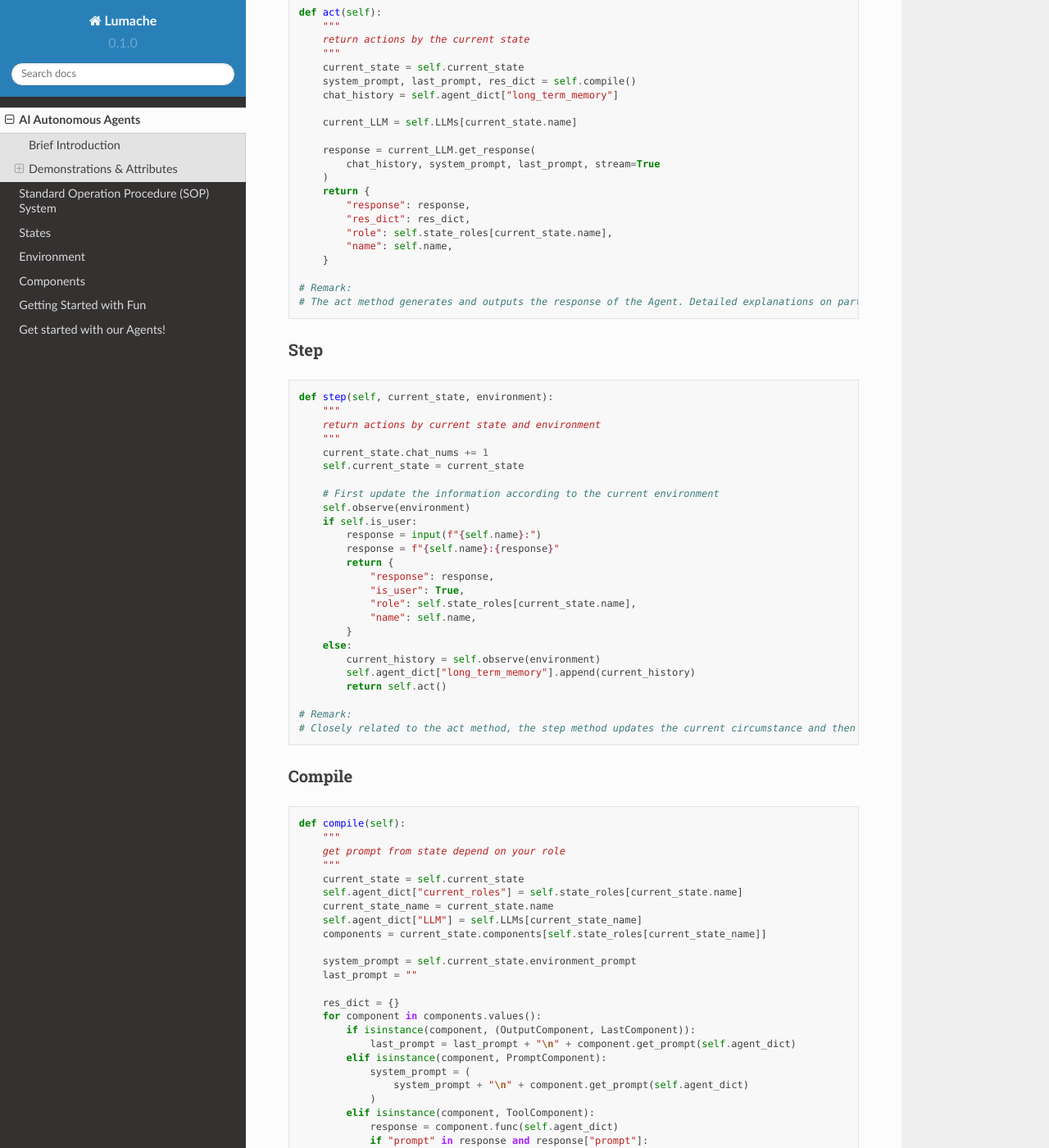
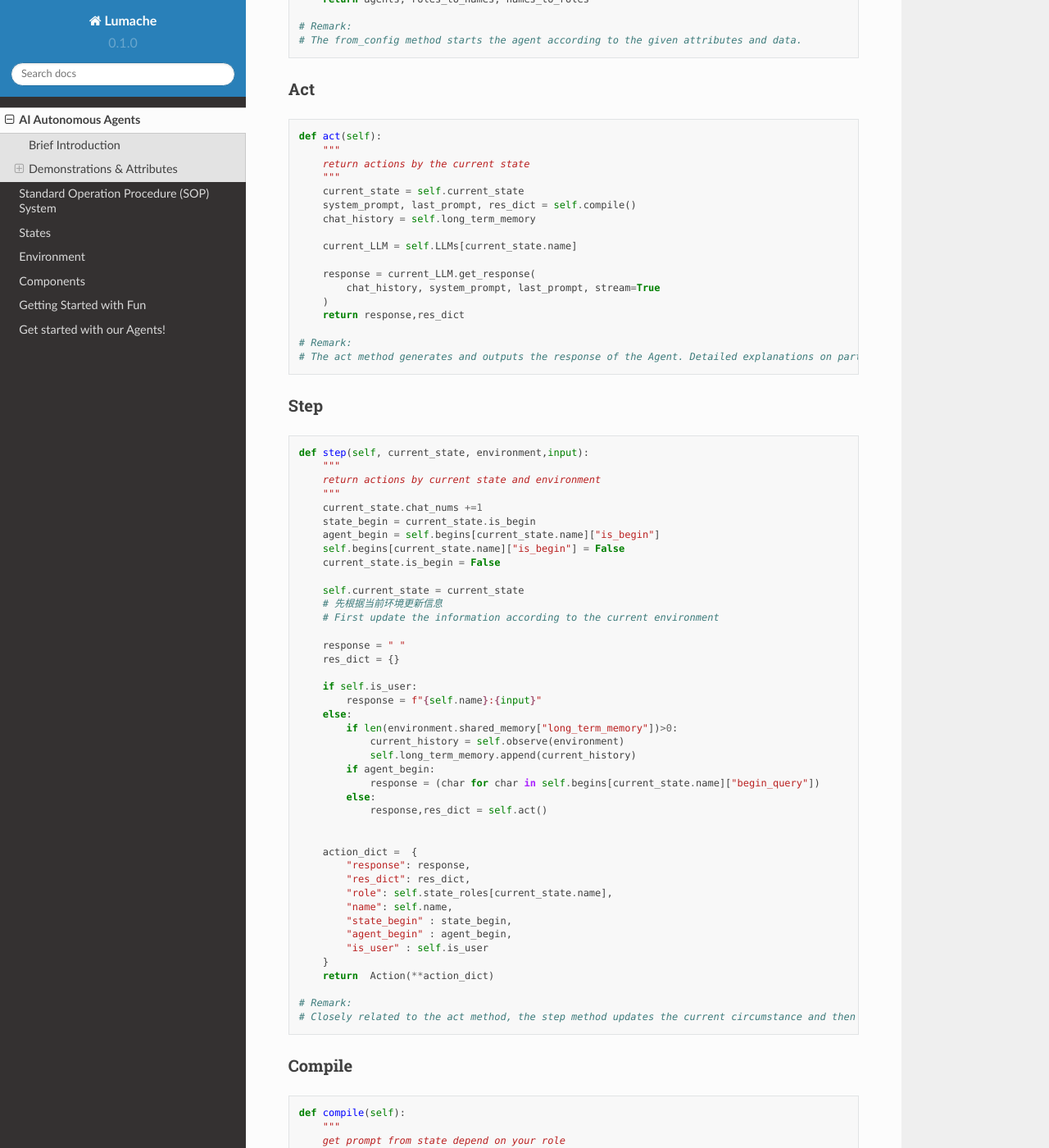
Before and after one commit to StephenQSstarThomas/Agents-Documentation-trial-1, a Sphinx documentation site: the page built from docs/source/agent.rst, in a window 1280 px wide and 1400 px high, scrolled down 1833 px. Shown: the whole window at 82% size. Built offline with Sphinx 7.4.7 and the Read the Docs theme 2.0.0, drawn with Linux system fonts in a browser that asks for light colours; some of the changed text lies outside the part shown.

Commit message:
Update agent.rst

```diff
--- a/docs/source/agent.rst
+++ b/docs/source/agent.rst
@@ -21,26 +21,24 @@ Basic Codes
 
         # Agent should have args: agents,states
         def __init__(self, name, agent_state_roles, **kwargs) -> None:
-            self.state_roles = agent_state_roles
-            self.name = name
-            self.LLMs = kwargs["LLMs"]
-            self.is_user = kwargs["is_user"]
+        self.state_roles = agent_state_roles
+        self.name = name
 
-            self.long_term_memory = []
-            self.short_term_memory = ""
-            self.current_state = None
-            self.agent_dict = {
-                "name": name,
-                "style" : kwargs["style"],
-                "current_roles": "",
-                "long_term_memory": self.long_term_memory,
-                "short_term_memory": self.short_term_memory,
-
-            }
+        self.style = kwargs["style"]
+        self.LLMs = kwargs["LLMs"]
+        self.LLM = None
+        self.is_user = kwargs["is_user"]
+        self.begins = kwargs["begins"] if "begins" in kwargs else False
+        self.current_role = ""
+        self.long_term_memory = []
+        self.short_term_memory = ""
+        self.relevant_history = ""
+        self.current_state = None
+        self.first_speak = True
 
     # Remark:
     # content : The Agent's whole prompt. See clear definition and explanation in our Components Part!
-    # agent_state : Chatting memories of the Agent. We will also manifest the methods which target the chatting history in our SOP System Part. All of the attached attributes, such as roles, names, etc will be thoroughly explained in the SOP part.
+    # state_roles : The role Agent plays in different states.
 
 Methods
 ~~~~~~~
@@ -50,17 +48,22 @@ From_config
 
 .. code:: python
 
+    @classmethod
     def from_config(cls, config_path):
         with open(config_path) as f:
             config = json.load(f)
         roles_to_names = {}
         names_to_roles = {}
         agents = {}
-        user_names = json.loads(os.environ["User_Roles"]) if "User_Roles" in os.environ else []
+        user_names = json.loads(os.environ["User_Names"]) if "User_Names" in os.environ else []
         for agent_name, agent_dict in config["agents"].items():
             agent_state_roles = {}
             agent_LLMs = {}
+            agent_begins = {}
             for state_name, agent_role in agent_dict["roles"].items():
+
+                agent_begins[state_name] = {}
+
                 if state_name not in roles_to_names:
                     roles_to_names[state_name] = {}
                 if state_name not in names_to_roles:
@@ -69,6 +72,11 @@ From_config
                 names_to_roles[state_name][agent_name] = agent_role
                 agent_state_roles[state_name] = agent_role
                 current_state = config["states"][state_name]
+
+                current_state_begin_role = current_state["begin_role"] if "begin_role" in current_state else current_state["roles"][0]
+                agent_begins[state_name]["is_begin"] = current_state_begin_role==agent_role if "begin_role" in current_state else False
+                agent_begins[state_name]["begin_query"] = current_state["begin_query"] if "begin_query" in current_state else " "
+
                 LLM_type = (
                     current_state["agent_states"][agent_role]["LLM_type"]
                     if "LLM_type" in current_state["agent_states"][agent_role]
@@ -80,13 +88,14 @@ From_config
                             **current_state["agent_states"][agent_role]["LLM"]
                         )
                     else:
-                        agent_LLMs[state_name] = OpenAILLM(model="gpt-3.5-turbo-16k-0613", temperature=0.3, log_path=f"logs/{agent_name}")
+                        agent_LLMs[state_name] = OpenAILLM(model = "gpt-3.5-turbo-16k-0613",temperature=0.3,log_path=f"logs/{agent_name}")
             agents[agent_name] = cls(
                 agent_name,
                 agent_state_roles,
                 LLMs=agent_LLMs,
                 is_user=agent_name in user_names,
-                style=agent_dict["style"]
+                style = agent_dict["style"],
+                begins = agent_begins
             )
         return agents, roles_to_names, names_to_roles
 
@@ -104,19 +113,14 @@ Act
         """
         current_state = self.current_state
         system_prompt, last_prompt, res_dict = self.compile()
-        chat_history = self.agent_dict["long_term_memory"]
+        chat_history = self.long_term_memory
 
         current_LLM = self.LLMs[current_state.name]
 
         response = current_LLM.get_response(
             chat_history, system_prompt, last_prompt, stream=True
         )
-        return {
-            "response": response,
-            "res_dict": res_dict,
-            "role": self.state_roles[current_state.name],
-            "name": self.name,
-        }
+        return response,res_dict
 
     # Remark:
     # The act method generates and outputs the response of the Agent. Detailed explanations on particular attributes will be shown afterwards.
@@ -126,28 +130,45 @@ Step
 
 .. code:: python
 
-    def step(self, current_state, environment):
+    def step(self, current_state, environment,input):
         """
         return actions by current state and environment
         """
-        current_state.chat_nums += 1
+        current_state.chat_nums +=1
+        state_begin = current_state.is_begin
+        agent_begin = self.begins[current_state.name]["is_begin"]
+        self.begins[current_state.name]["is_begin"] = False
+        current_state.is_begin = False
+
         self.current_state = current_state
+        # 先根据当前环境更新信息
+        # First update the information according to the current environment
 
-        # First update the information according to the current environment
-        self.observe(environment)
+        response = " "
+        res_dict = {}
+
         if self.is_user:
-            response = input(f"{self.name}:")
-            response = f"{self.name}:{response}"
-            return {
-                "response": response,
-                "is_user": True,
-                "role": self.state_roles[current_state.name],
-                "name": self.name,
-            }
+            response = f"{self.name}:{input}"
         else:
-            current_history = self.observe(environment)
-            self.agent_dict["long_term_memory"].append(current_history)
-            return self.act()
+            if len(environment.shared_memory["long_term_memory"])>0:
+                current_history = self.observe(environment)
+                self.long_term_memory.append(current_history)
+            if agent_begin:
+                response = (char for char in self.begins[current_state.name]["begin_query"])
+            else:
+                response,res_dict = self.act()
+
+
+        action_dict =  {
+            "response": response,
+            "res_dict": res_dict,
+            "role": self.state_roles[current_state.name],
+            "name": self.name,
+            "state_begin" : state_begin,
+            "agent_begin" : agent_begin,
+            "is_user" : self.is_user
+        }
+        return  Action(**action_dict)
 
     # Remark:
     # Closely related to the act method, the step method updates the current circumstance and then returns the response of an Agent. Detailed explanations on particular attributes will be shown afterwards.
@@ -162,9 +183,9 @@ Compile
         get prompt from state depend on your role
         """
         current_state = self.current_state
-        self.agent_dict["current_roles"] = self.state_roles[current_state.name]
+        self.current_roles = self.state_roles[current_state.name]
         current_state_name = current_state.name
-        self.agent_dict["LLM"] = self.LLMs[current_state_name]
+        self.LLM = self.LLMs[current_state_name]
         components = current_state.components[self.state_roles[current_state_name]]
 
         system_prompt = self.current_state.environment_prompt
@@ -173,16 +194,15 @@ Compile
         res_dict = {}
         for component in components.values():
             if isinstance(component, (OutputComponent, LastComponent)):
-                last_prompt = last_prompt + "\n" + component.get_prompt(self.agent_dict)
+                last_prompt = last_prompt + "\n" + component.get_prompt(self)
             elif isinstance(component, PromptComponent):
                 system_prompt = (
-                    system_prompt + "\n" + component.get_prompt(self.agent_dict)
+                    system_prompt + "\n" + component.get_prompt(self)
                 )
             elif isinstance(component, ToolComponent):
-                response = component.func(self.agent_dict)
+                response = component.func(self)
                 if "prompt" in response and response["prompt"]:
                     last_prompt = last_prompt + "\n" + response["prompt"]
-                self.agent_dict.update(response)
                 res_dict.update(response)
         return system_prompt, last_prompt, res_dict
 
@@ -203,6 +223,7 @@ Observe
         current_role = self.state_roles[current_state.name]
         current_component_dict = current_state.components[current_role]
 
+
         if environment.environment_type == "compete":
             current_long_term_memory = environment.shared_memory["long_term_memory"][environment.current_chat_history_idx:]
             current_chat_embbedings = environment.shared_memory["chat_embeddings"][environment.current_chat_history_idx:]
@@ -210,25 +231,20 @@ Observe
             current_long_term_memory = environment.shared_memory["long_term_memory"]
             current_chat_embbedings = environment.shared_memory["chat_embeddings"]
 
-        # total memory observed
-        current_memory = "Here's what you need to know(Remember, this is just information, Try not to repeat what's inside):\n<information>\n"
 
         # relevant_memory
-        relevant_memory = "The relevant chat history are as follows:\n<relevant_history>"
-        query = current_long_term_memory[-1]
+        query = current_long_term_memory[-1].content
 
-        key_history = get_key_history(
+        relevant_memory = get_relevant_history(
             query,
             current_long_term_memory[:-1],
             current_chat_embbedings[:-1],
         )
-        for history in key_history:
-            relevant_memory += (
-                f"{history.send_name}({history.send_role}):{history.content}\n"
-            )
+        relevant_memory = Memory.get_chat_history(relevant_memory)
 
-        relevant_memory += "<relevant_history>\n"
-        self.agent_dict["relevant_history"] = relevant_memory
+        relevant_memory = eval(Agent_observe_relevant_memory)
+        self.relevant_memory = relevant_memory
+
 
         # get new conversation
         last_conversation_idx = -1
@@ -237,7 +253,7 @@ Observe
                 last_conversation_idx = i
 
         if last_conversation_idx == -1:
-            new_conversation = current_long_term_memory
+            new_conversation =current_long_term_memory
         elif (
             last_conversation_idx
             == len(current_long_term_memory) - 1
@@ -248,31 +264,29 @@ Observe
                 last_conversation_idx + 1 :
             ]
 
+
         # get chat history from new conversation
         conversations = Memory.get_chat_history(new_conversation)
+
 
         if len(current_long_term_memory) % MAX_CHAT_HISTORY == 0:
             # get summary
             summary_prompt = (
                 current_state.summary_prompt[current_role]
                 if current_state.summary_prompt
-                else f"""your name is {self.name}, your role is {current_component_dict["style"].role}, your task is {current_component_dict["task"].task}.\n"""
+                else f"""your name is {self.name},your role is{current_component_dict["style"].role},your task is {current_component_dict["task"].task}.\n"""
             )
-            summary_prompt += """Please summarize and extract the information you need based on past key information \n<information>\n {self.short_term_memory} and new chat_history as follows: <new chat>\n"""
-            summary_prompt += conversations + "</new chat>\n"
+            summary_prompt =eval(Agent_summary_system_prompt)
             response = self.LLMs[current_state.name].get_response(None, summary_prompt)
             summary = ""
             for res in response:
                 summary += res
-            self.agent_dict["short_term_memory"] = summary
             self.short_term_memory = summary
 
-            # memory = relevant_memory + summary + history + query
-        current_memory += (relevant_memory + \
-            f"The previous summary of chat history is as follows :<summary>\n{self.short_term_memory}\n</summary>.\
-            The new chat history is as follows:\n<new chat> {conversations}\n</new chat>\n\
-            </information>,\
-            You especially need to pay attention to the last query<query>\n{query.send_name}({query.send_role}):{query.content}\n</query>\n")
+
+        # memory = relevant_memory + summary + history + query
+        query = current_long_term_memory[-1]
+        current_memory = eval(Agent_observe_memory)
 
         return {"role": "user", "content": current_memory}
 
```
